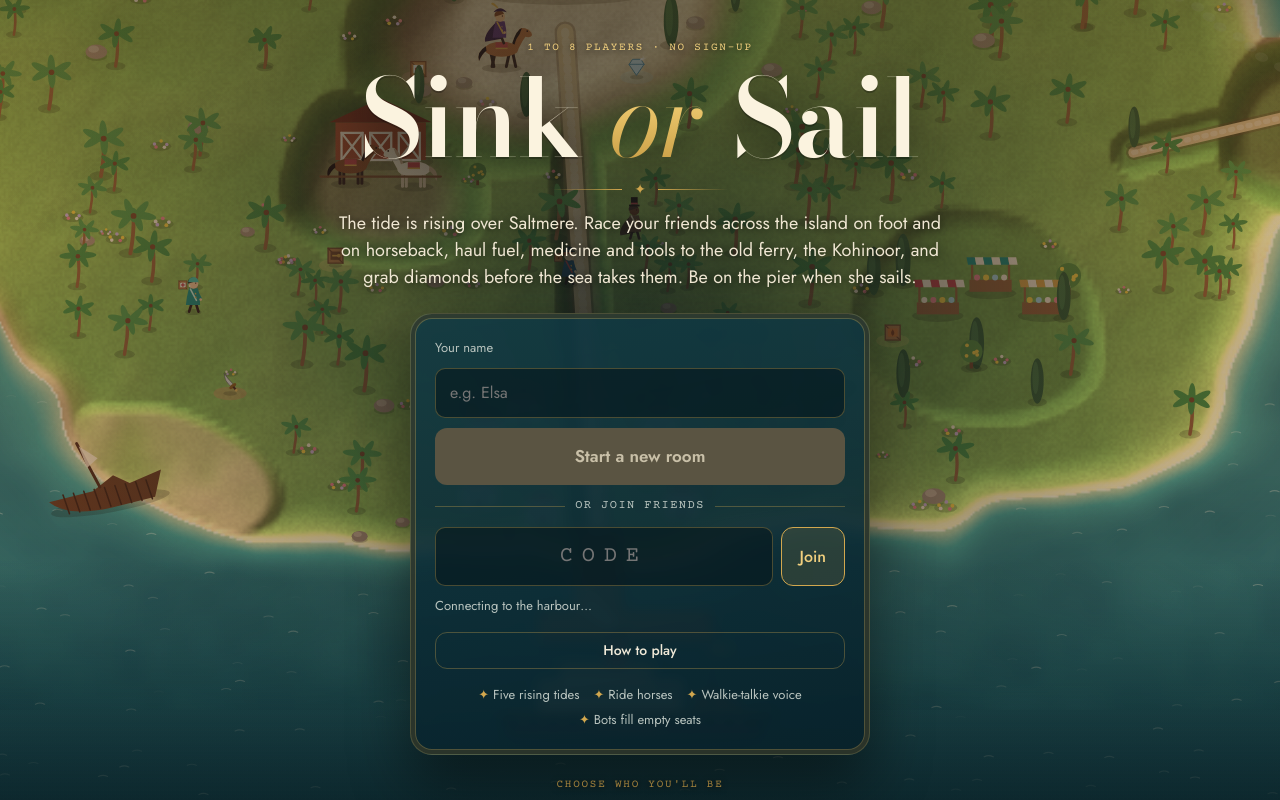
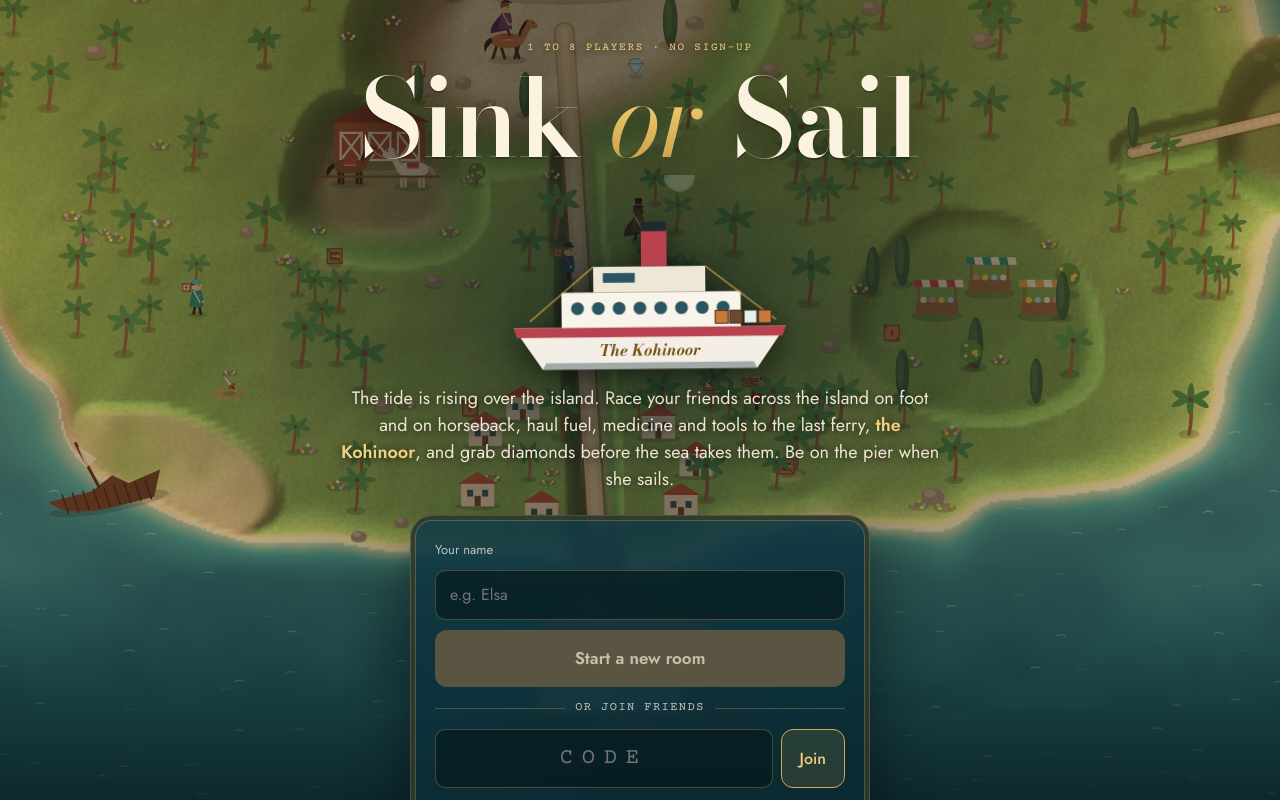
Before and after one commit to elsapoonawala/Sink-or-Sail, a React (Vite) app in the folder client/: page / in a window 1280 px wide. Shown: the top 800 px of the page. Built offline with nearby package versions, Linux system fonts and the light colour scheme; no server answers.

Commit message:
Drop the Saltmere name; show the Kohinoor big on the homepage

```diff
--- a/client/index.html
+++ b/client/index.html
@@ -4,9 +4,9 @@
     <meta charset="UTF-8" />
     <meta name="viewport" content="width=device-width, initial-scale=1, viewport-fit=cover" />
     <meta name="theme-color" content="#0b2a33" />
-    <meta name="description" content="Saltmere is sinking. Load the old ferry with enough crates before the tide takes the island, or she sinks. A live multiplayer game for 2 to 8 players: join with a room code, no sign-up." />
+    <meta name="description" content="The island is sinking. Load the Kohinoor with enough crates before the tide takes the island, or she sinks. A live multiplayer game for 2 to 8 players: join with a room code, no sign-up." />
     <meta property="og:title" content="Sink or Sail" />
-    <meta property="og:description" content="A jewel-like island is sinking. Load the last ferry and sail together. 2 to 8 players, about 20 minutes, no sign-up." />
+    <meta property="og:description" content="A jewel-like island is sinking. Load the Kohinoor and sail together. 2 to 8 players, about 20 minutes, no sign-up." />
     <meta property="og:image" content="/cover.png" />
     <link rel="icon" href="/favicon.svg" type="image/svg+xml" />
     <link rel="preconnect" href="https://fonts.googleapis.com" />
--- a/client/src/Game.tsx
+++ b/client/src/Game.tsx
@@ -334,7 +334,7 @@ export function Game({ v }: { v: GameView }) {
         </Sheet>
       )}
       {panel === "map" && (
-        <Sheet title="Saltmere" onClose={() => setPanel(null)} wide>
+        <Sheet title="The island" onClose={() => setPanel(null)} wide>
           <div className="big-map"><MiniMap v={v} size={Math.min(640, window.innerWidth - 60)} /></div>
           <p className="small muted">Crates and pearls you've seen show as dots: gold for fuel and tools, pink for medicine, blue diamonds, red cutlasses. Zoom out on the island (scroll, pinch or −) to spot more at once.</p>
           <ul className="legend small">
--- a/client/src/Home.tsx
+++ b/client/src/Home.tsx
@@ -1,6 +1,6 @@
 import { useState } from "react";
 import { ROLES, ROLE_INFO } from "../../shared/game";
-import { Portrait } from "./art";
+import { Ferry, Portrait } from "./art";
 import { HomeScene } from "./HomeScene";
 import { Rules } from "./HowTo";
 import { Sheet } from "./ui";
@@ -42,8 +42,10 @@ export function Home() {
         <header className="home-title">
           <span className="eyebrow">1 to 8 players · no sign-up</span>
           <h1>Sink <em>or</em> Sail</h1>
-          <p className="ornament" aria-hidden="true"><span />✦<span /></p>
-          <p className="lede">The tide is rising over Saltmere. Race your friends across the island on foot and on horseback, haul fuel, medicine and tools to the old ferry, the Kohinoor, and grab diamonds before the sea takes them. Be on the pier when she sails.</p>
+          <figure className="home-ship" aria-label="The ferry, the Kohinoor">
+            <svg viewBox="-100 -50 200 125" aria-hidden="true"><Ferry fill={0.55} /></svg>
+          </figure>
+          <p className="lede">The tide is rising over the island. Race your friends across the island on foot and on horseback, haul fuel, medicine and tools to the last ferry, <b>the Kohinoor</b>, and grab diamonds before the sea takes them. Be on the pier when she sails.</p>
         </header>
 
         <div className="home-card">
--- a/client/src/HowTo.tsx
+++ b/client/src/HowTo.tsx
@@ -5,7 +5,7 @@ import { CardArt, Ferry, PearlIcon } from "./art";
 const SLIDES = [
   {
     title: "The goal",
-    body: "Saltmere is sinking. Work together to load the old ferry, the Kohinoor, with enough crates (the bar at the top shows how many), then be on the pier when she sails. Too few crates and she sinks. If she makes it, the richest passenger wins.",
+    body: "The island is sinking. Work together to load the old ferry, the Kohinoor, with enough crates (the bar at the top shows how many), then be on the pier when she sails. Too few crates and she sinks. If she makes it, the richest passenger wins.",
     art: (
       <svg viewBox="-110 -50 220 130" width="220" height="130" aria-hidden="true">
         <rect x="-110" y="40" width="220" height="40" fill="url(#g-sea)" />
@@ -101,7 +101,7 @@ function FullRules() {
     <div className="rules">
       <section>
         <h4>1. The goal</h4>
-        <p>Saltmere is sinking. Everyone works together to load the Kohinoor with enough crates, then stands on the pier when she sails. If she has enough aboard, everyone on the pier escapes and the player with the biggest fortune wins. If she's short, she sinks and nobody wins (unless there's a Wrecker, who wins instead).</p>
+        <p>The island is sinking. Everyone works together to load the Kohinoor with enough crates, then stands on the pier when she sails. If she has enough aboard, everyone on the pier escapes and the player with the biggest fortune wins. If she's short, she sinks and nobody wins (unless there's a Wrecker, who wins instead).</p>
       </section>
       <section>
         <h4>2. Time</h4>
--- a/client/src/art.tsx
+++ b/client/src/art.tsx
@@ -359,7 +359,7 @@ export function Ferry({ fill = 0, sailing = false }: { fill?: number; sailing?:
       {Array.from({ length: crates }, (_, i) => (
         <rect key={i} x={46 + (i % 4) * 9} y={34 - Math.floor(i / 4) * 9} width="8" height="8" fill={i % 3 === 0 ? "#c9783a" : i % 3 === 1 ? "#6b4a2f" : "#e3f0ec"} stroke="#3f2a19" strokeWidth=".6" />
       ))}
-      <text x="5" y="60" fontSize="7" textAnchor="middle" fill="#8a6420" fontFamily="Bodoni Moda, serif" fontStyle="italic">The Kohinoor</text>
+      <text x="5" y="61.5" fontSize="10" fontWeight="700" textAnchor="middle" fill="#7a5418" fontFamily="Bodoni Moda, serif" fontStyle="italic">The Kohinoor</text>
       <g className="smoke">
         <circle cx="12" cy="-32" r="7" fill="#fff" opacity=".35" />
         <circle cx="20" cy="-44" r="9" fill="#fff" opacity=".22" />
--- a/client/src/styles.css
+++ b/client/src/styles.css
@@ -111,6 +111,9 @@ input:focus { border-color: var(--brass); outline: none; }
 .ornament span { width: 70px; height: 1px; background: linear-gradient(90deg, transparent, var(--brass)); }
 .ornament span:last-child { transform: scaleX(-1); }
 .home-title .lede { color: #efe6d2; font-size: 18px; max-width: 56ch; text-shadow: 0 1px 8px rgba(0, 0, 0, 0.7); }
+.home-title .lede b { color: var(--brass-hi); }
+.home-ship { margin: -4px 0 0; width: min(320px, 70vw); filter: drop-shadow(0 6px 14px rgba(0, 0, 0, 0.55)); }
+.home-ship svg { display: block; width: 100%; height: auto; }
 .home-card {
   width: min(460px, 100%); position: relative;
   background: linear-gradient(170deg, rgba(16, 58, 69, 0.88), rgba(8, 33, 42, 0.92));
--- a/shared/world.ts
+++ b/shared/world.ts
@@ -1,4 +1,4 @@
-// The island of Saltmere: terrain, places and the rising tide.
+// The island: terrain, places and the rising tide.
 // Pure functions shared by the server (authoritative movement) and the client (drawing).
 
 export const W = 2400;
@@ -454,7 +454,7 @@ function spotsIn(i: number, pts: [number, number][]) {
 }
 
 export const BUILDINGS: Building[] = [
-  { id: "hospital", name: "Saltmere Hospital", door: { x: 720, y: 425 }, room: room(0), spots: spotsIn(0, [[0.18, 0.3], [0.38, 0.3], [0.62, 0.3], [0.82, 0.3], [0.12, 0.62]]) },
+  { id: "hospital", name: "Island Hospital", door: { x: 720, y: 425 }, room: room(0), spots: spotsIn(0, [[0.18, 0.3], [0.38, 0.3], [0.62, 0.3], [0.82, 0.3], [0.12, 0.62]]) },
   { id: "palace", name: "Hilltop Palace", door: { x: 1200, y: 662 }, room: room(1), spots: spotsIn(1, [[0.5, 0.24], [0.2, 0.45], [0.8, 0.45]]) },
   { id: "hotel", name: "Grand Hotel", door: { x: 1760, y: 518 }, room: room(2), spots: spotsIn(2, [[0.16, 0.32], [0.84, 0.3], [0.3, 0.6], [0.7, 0.6]]) },
   { id: "lighthouse", name: "The Lighthouse", door: { x: 2200, y: 815 }, room: room(3), spots: spotsIn(3, [[0.2, 0.35], [0.8, 0.35], [0.22, 0.65]]), station: { ...spotsIn(3, [[0.5, 0.3]])[0], kind: "lamp" } },
```
Also changed, not shown: 1 other file (tests, documents, lock files or other folders).
